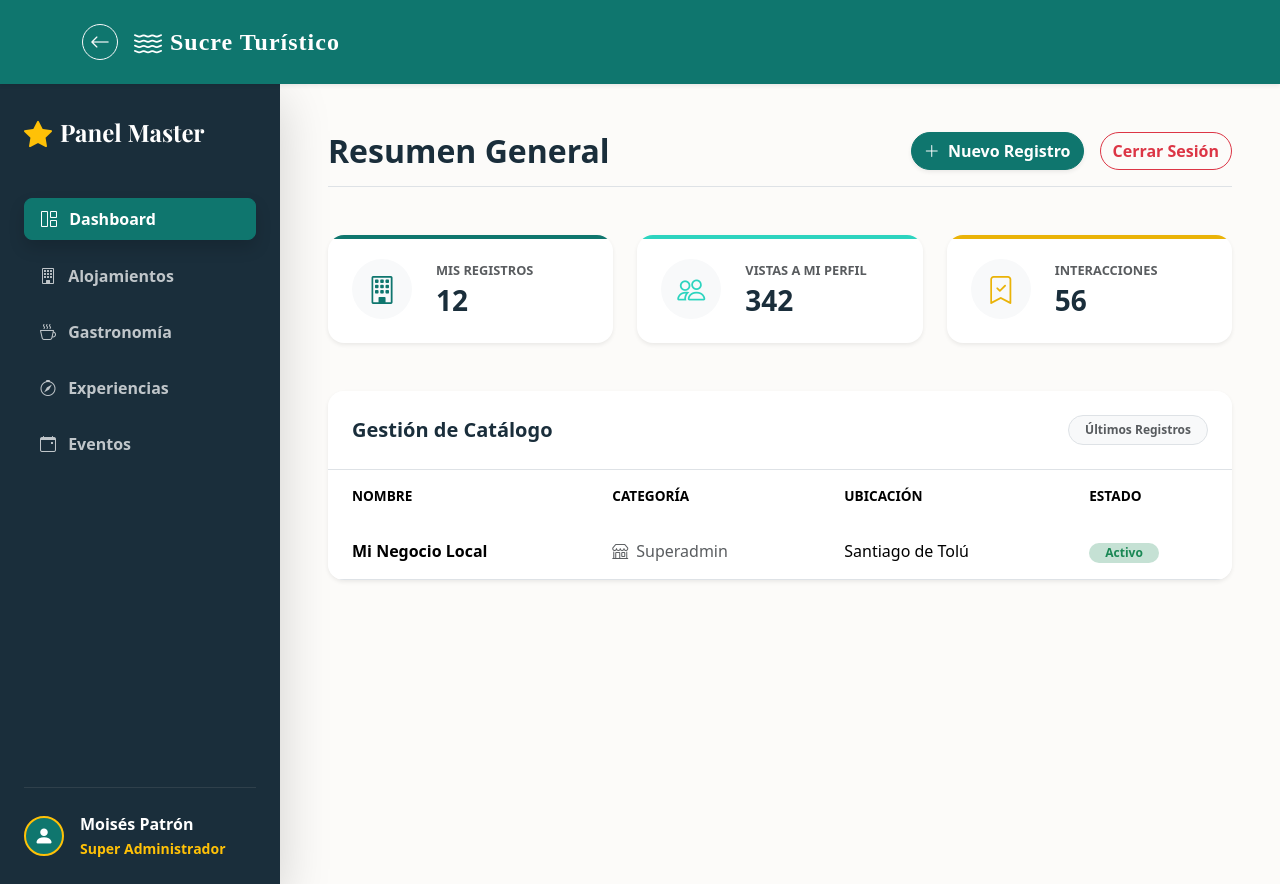
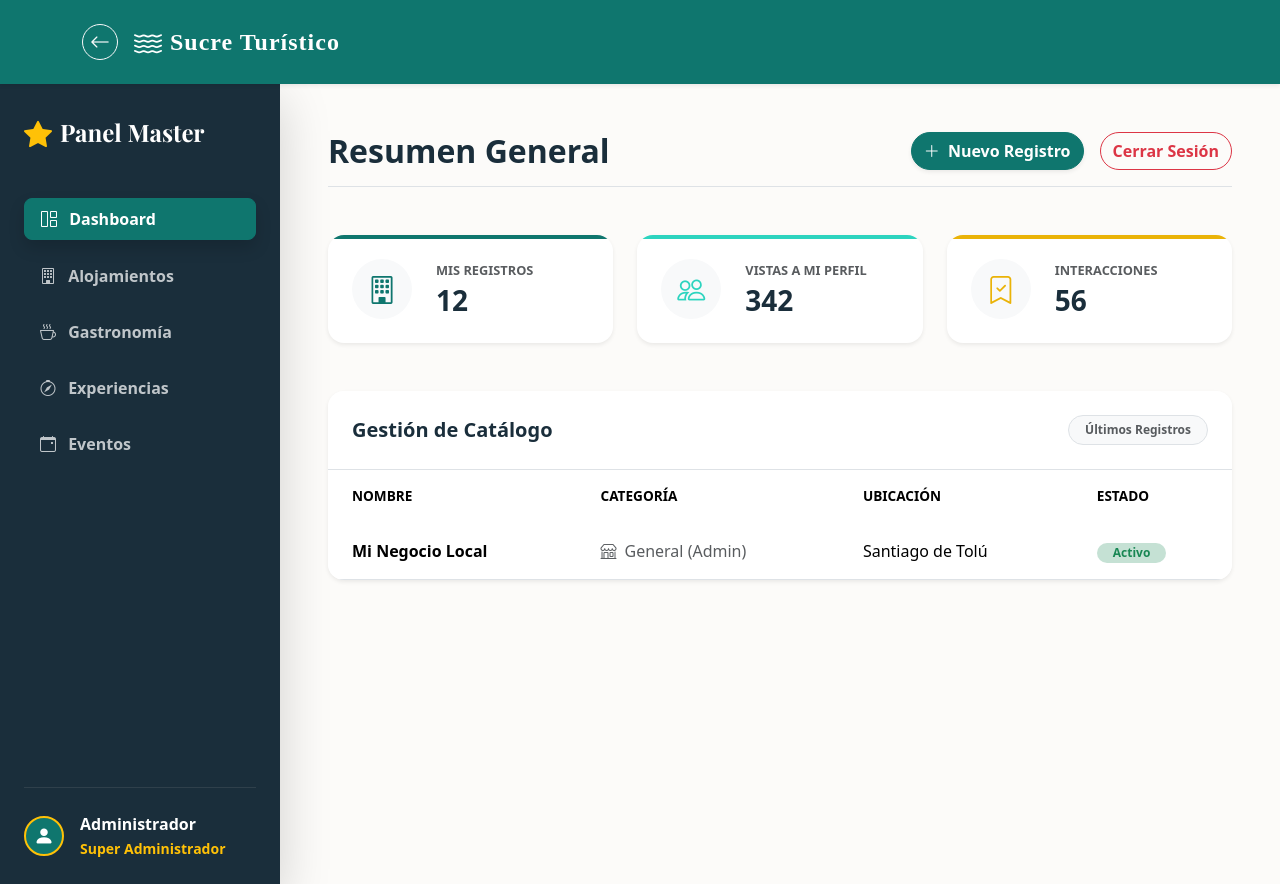
Before and after one commit to mpatronromero-dot/sucre-turistico-front, a React (Vite) app: page /admin in a window 1280 px wide. Built offline with nearby package versions, Linux system fonts and the light colour scheme; no server answers; sample sign-in values are in the browser's storage.

Commit message:
Soporte rol admin en panel

```diff
--- a/src/pages/admin/Admin.jsx
+++ b/src/pages/admin/Admin.jsx
@@ -10,10 +10,14 @@ import Swal from 'sweetalert2';
 export const Admin = () => {
   const navigate = useNavigate();
 
-  // --- LÓGICA DE ROLES ---
-  const rolUsuario = localStorage.getItem('rol_usuario') || 'superadmin';
-  // Creamos la bandera del Modo Dios (Super-Usuario)
-  const isSuperAdmin = rolUsuario === 'superadmin';
+  // --- LÓGICA DE ROLES Y USUARIO ---
+  const usuarioGuardado = JSON.parse(localStorage.getItem('usuario') || 'null');
+  const rolRaw = localStorage.getItem('rol_usuario') || usuarioGuardado?.rol || 'admin';
+  const rolUsuario = rolRaw.toLowerCase().trim();
+
+  // Reconoce tanto 'admin' (guardado en MySQL) como 'superadmin'
+  const isSuperAdmin = rolUsuario === 'admin' || rolUsuario === 'superadmin';
+  const nombreMostrar = usuarioGuardado?.nombre_encargado || usuarioGuardado?.nombre || 'Administrador';
 
   // --- ESTADO DE NAVEGACIÓN ---
   const [vistaActiva, setVistaActiva] = useState('dashboard');
@@ -65,7 +69,7 @@ export const Admin = () => {
             <i className="bi bi-grid-1x2 me-2"></i> Dashboard
           </button>
 
-          {/* RENDERIZADO CONDICIONAL: Se muestra si es ese rol específico O si es SuperAdmin */}
+          {/* RENDERIZADO CONDICIONAL: Se muestra si es ese rol específico O si es Admin/SuperAdmin */}
           {(rolUsuario === 'alojamiento' || isSuperAdmin) && (
             <button
               className={`btn text-start w-100 fw-semibold rounded-3 py-2 px-3 transition-hover ${vistaActiva === 'alojamientos' ? 'btn-caribe-sobrio shadow' : 'btn-outline-light border-0 opacity-75'}`}
@@ -109,7 +113,7 @@ export const Admin = () => {
               <i className="bi bi-person-fill fs-5"></i>
             </div>
             <div>
-              <p className="mb-0 fw-bold fs-6">Moisés Patrón</p>
+              <p className="mb-0 fw-bold fs-6">{nombreMostrar}</p>
               <small className={`text-capitalize ${isSuperAdmin ? 'text-warning fw-bold' : 'opacity-75'}`}>
                 {isSuperAdmin ? 'Super Administrador' : rolUsuario}
               </small>
@@ -203,7 +207,9 @@ export const Admin = () => {
                   <tbody>
                     <tr>
                       <td className="px-4 py-3 fw-semibold">Mi Negocio Local</td>
-                      <td className="px-4 py-3 text-muted text-capitalize"><i className="bi bi-shop me-2"></i>{rolUsuario}</td>
+                      <td className="px-4 py-3 text-muted text-capitalize">
+                        <i className="bi bi-shop me-2"></i>{isSuperAdmin ? 'General (Admin)' : rolUsuario}
+                      </td>
                       <td className="px-4 py-3">Santiago de Tolú</td>
                       <td className="px-4 py-3"><span className="badge bg-success bg-opacity-25 text-success rounded-pill px-3">Activo</span></td>
                     </tr>
```
